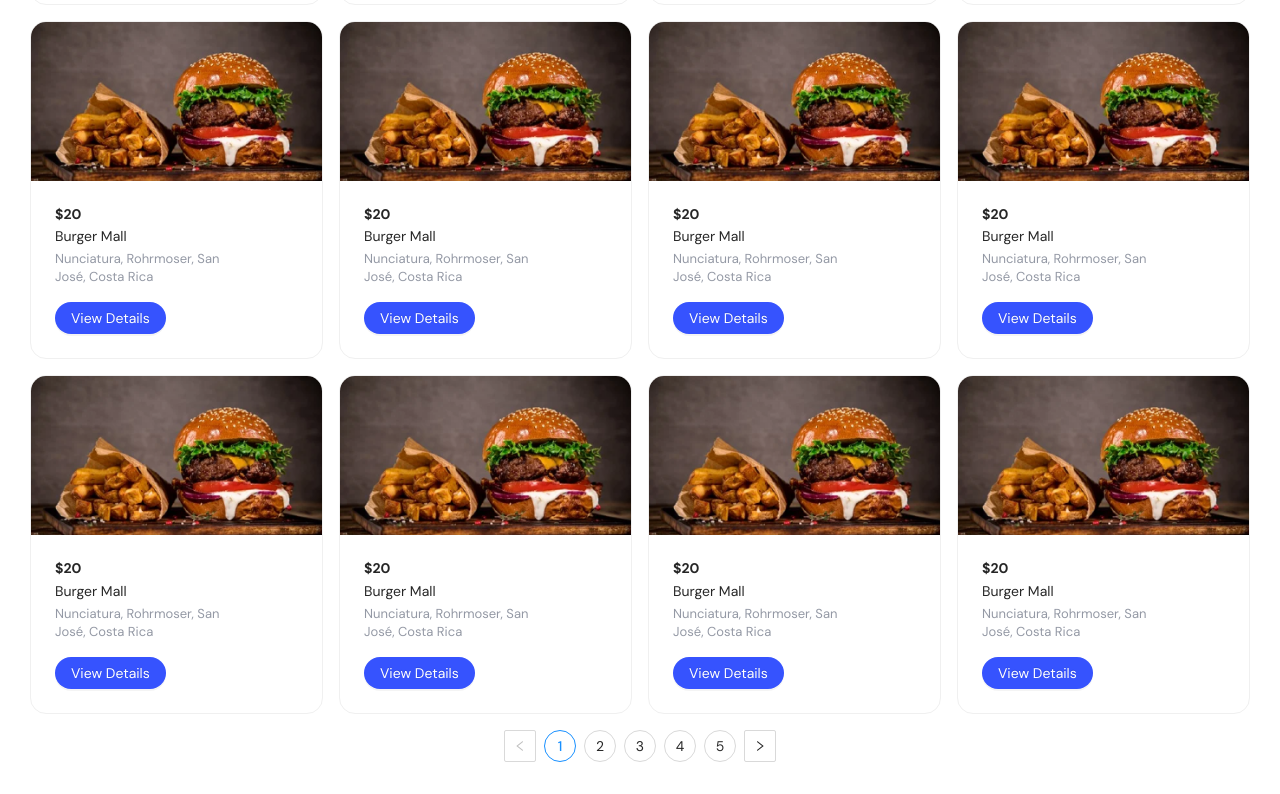
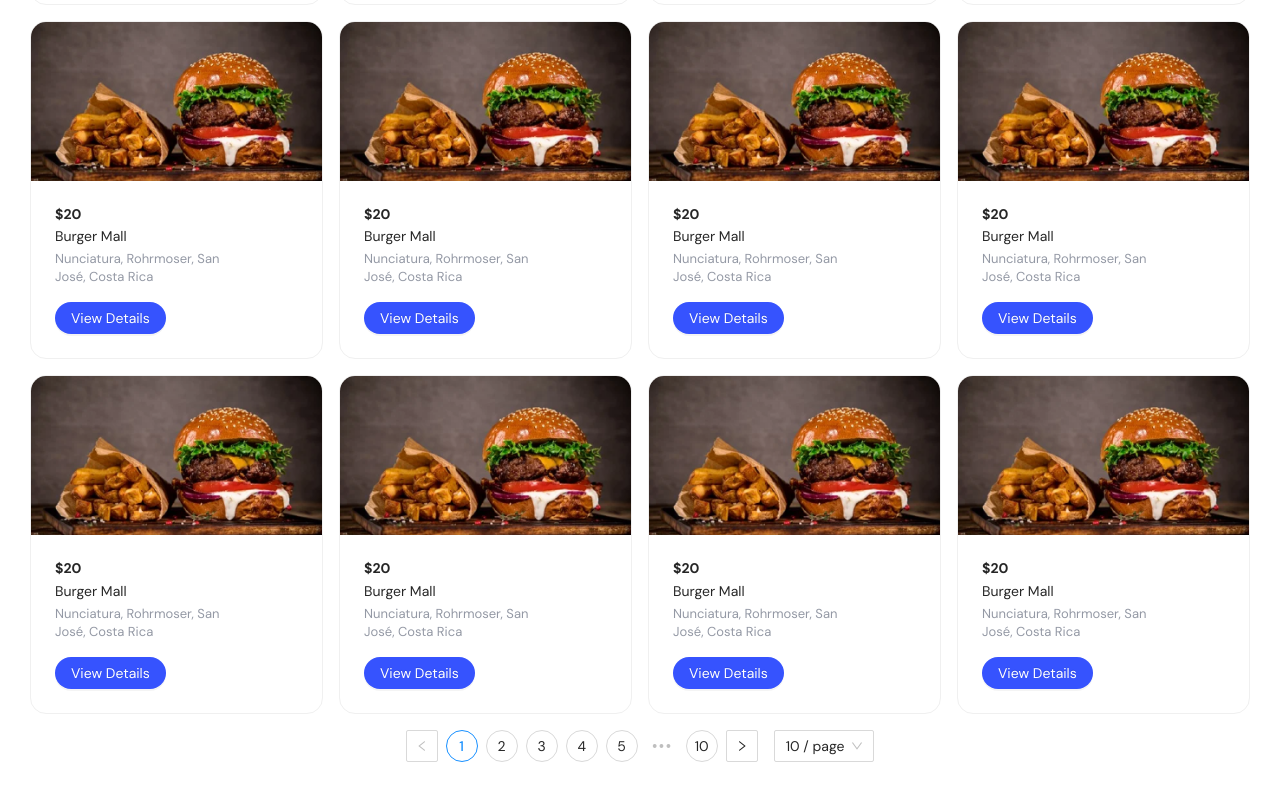
Before and after one commit to PuraVida-Technologies/market-admin, a Next.js app: page /dashboard in a window 1280 px wide. Shown: the part 515-1309 px from the top of the page. Built offline with nearby package versions, Linux system fonts and the light colour scheme; sample sign-in values are in the browser's storage.

Commit message:
Feat: add pagaintion

```diff
--- a/src/pages/dashboard/index.tsx
+++ b/src/pages/dashboard/index.tsx
@@ -3,14 +3,32 @@ import MainLayout from "@/components/layouts/Main";
 import FilterBar from "@/components/FilterBar";
 import Modal from "react-modal";
 import { Button, Col, Row, Space, Pagination } from "antd";
-import { GetServerSideProps, NextPage } from "next";
+import { GetServerSideProps, GetServerSidePropsContext, InferGetServerSidePropsType, NextPage } from "next";
 import React, { useState } from "react";
 import Image from "next/image";
 import { useMediaQuery } from "react-responsive";
 import { customStyles } from "@/util/modalStyle";
+import { NextRouter, useRouter } from "next/router";
 
-const Dashboard: NextPage = () => {
+const Dashboard: NextPage = ({
+  total,
+  page,
+  pageSize,
+}: InferGetServerSidePropsType<typeof getServerSideProps>): JSX.Element => {
+  const router: NextRouter = useRouter();
   const [modalIsOpen, setIsOpen] = useState(false);
+
+  function onChangePagination(page: number, pageSize: number) {
+    if (page) {
+      router.query.page = `${page}`;
+    }
+
+    if (pageSize) {
+      router.query.pageSize = `${pageSize}`;
+    }
+
+    router.push(router);
+  }
 
   function openModal() {
     setIsOpen(true);
@@ -35,7 +53,14 @@ const Dashboard: NextPage = () => {
         ))}
       </Row>
       <div style={{ display: "flex", justifyContent: "center", marginBottom: "2rem", marginTop: "1rem" }}>
-        <Pagination className="pagination" defaultCurrent={1} total={50} responsive />
+        <Pagination
+          className="pagination"
+          defaultCurrent={page}
+          defaultPageSize={pageSize}
+          total={total}
+          responsive
+          onChange={onChangePagination}
+        />
       </div>
 
       <Modal isOpen={modalIsOpen} onRequestClose={closeModal} style={customStyles} contentLabel="Example Modal">
@@ -140,10 +165,14 @@ const Dashboard: NextPage = () => {
   );
 };
 
-export const getServerSideProps: GetServerSideProps = async () => {
+export const getServerSideProps: GetServerSideProps = async (ctx: GetServerSidePropsContext) => {
+  const { query } = ctx;
+
   return {
     props: {
-      page: 1,
+      total: query.total || 100,
+      page: query.page || 1,
+      pageSize: query.pageSize || 10,
     },
   };
 };
```
Also changed, not shown: src/services/auth.ts (+17 -4 lines).
